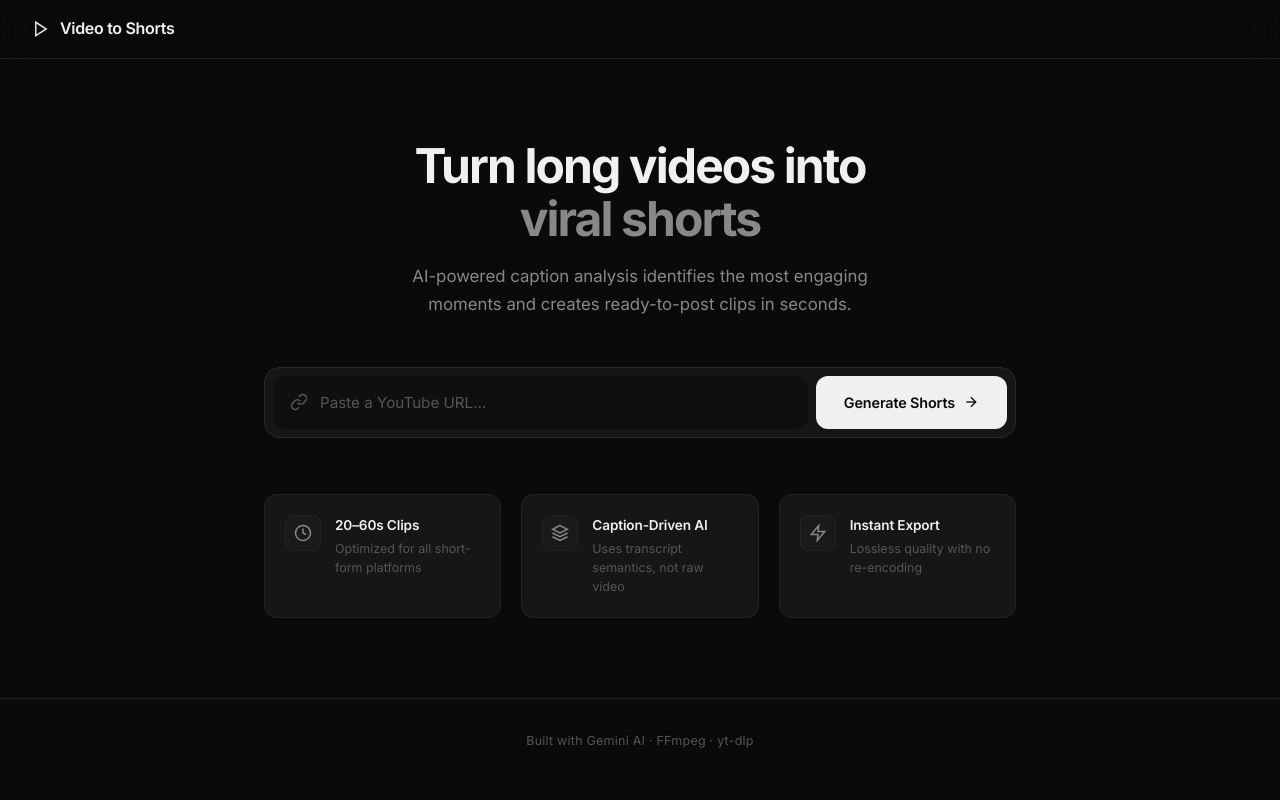
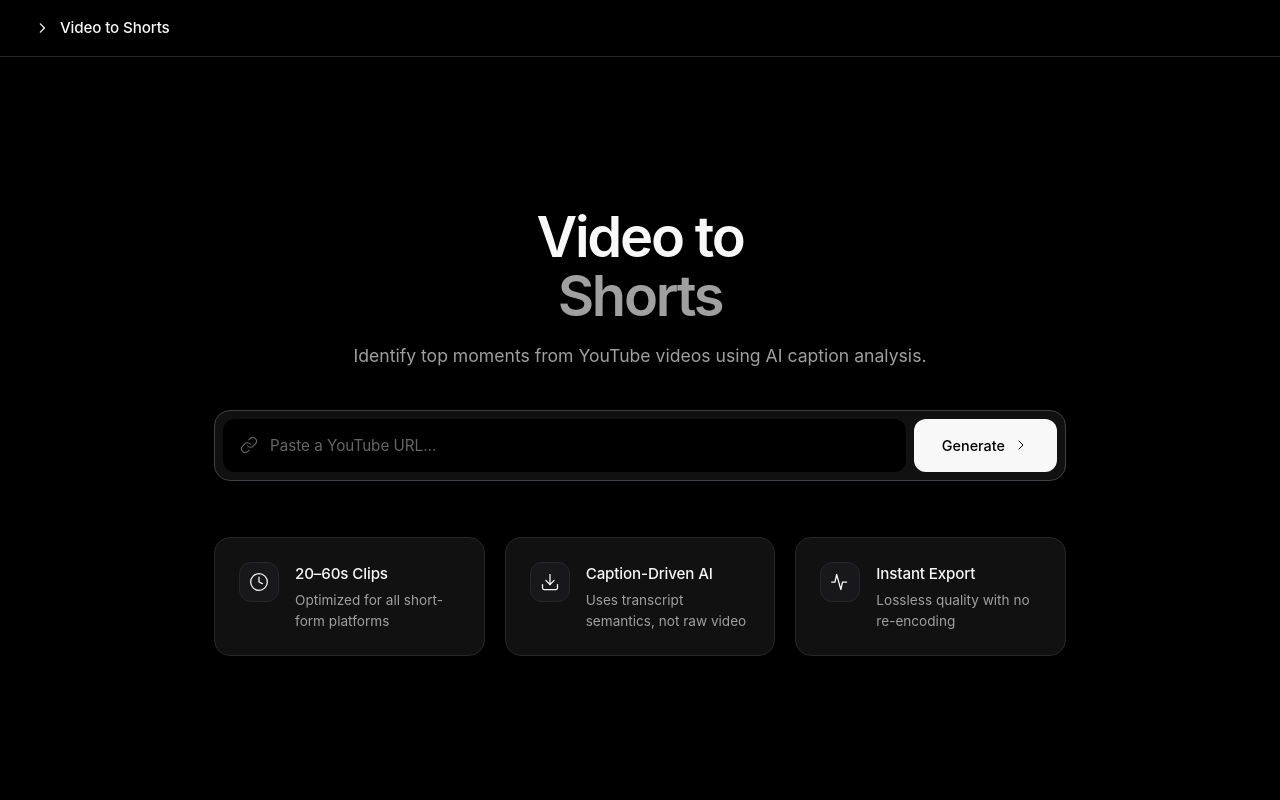
Before and after one commit to Deepender25/Video-to-Shorts, a Flask app: page / in a window 1280 px wide. Run offline with Flask 3, Linux system fonts and the light colour scheme.

Commit message:
feat: redesign web UI for professional SaaS look
- Adopt dark-mode Geist typography and crisp 1.5px icons

- Implement purely functional flat colors and borders

- Shift hero and section layouts to a centralized grid

- Refactor review section to display side-by-side without scrolling

- Remove tech stack footer text

```diff
--- a/static/css/style.css
+++ b/static/css/style.css
@@ -8,19 +8,41 @@
 }
 
 :root {
-    --bg-primary: #0a0a0a;
-    --bg-secondary: #111111;
-    --bg-card: #161616;
-    --bg-elevated: #1a1a1a;
-    --bg-input: #0f0f0f;
+    --bg-primary: #000000;
+    --bg-secondary: #0a0a0a;
+    --bg-card: #111111;
+    --bg-elevated: #18181b;
+    --bg-input: #000000;
 
-    --border-subtle: #222222;
-    --border-default: #2a2a2a;
-    --border-focus: #404040;
+    --border-subtle: #27272a;
+    --border-default: #3f3f46;
+    --border-focus: #71717a;
 
-    --text-primary: #f0f0f0;
-    --text-secondary: #888888;
-    --text-muted: #555555;
+    --text-primary: #fafafa;
+    --text-secondary: #a1a1aa;
+    --text-muted: #52525b;
+
+    --accent: #e4e4e7;
+    --accent-hover: #ffffff;
+
+    --success: #10b981;
+    --error: #ef4444;
+    --warning: #f59e0b;
+
+    --radius-sm: 4px;
+    --radius-md: 6px;
+    --radius-lg: 12px;
+    --radius-xl: 16px;
+
+    --font: 'Geist', -apple-system, BlinkMacSystemFont, 'Segoe UI', sans-serif;
+    --font-mono: 'Geist Mono', 'SF Mono', 'Fira Code', monospace;
+
+    --transition: 0.15s cubic-bezier(0.4, 0, 0.2, 1);
+
+    /* Overrides for a different theme or specific elements */
+    --text-primary: #f8f8f8;
+    --text-secondary: #a0a0a0;
+    --text-muted: #666666;
 
     --accent: #e0e0e0;
     --accent-hover: #ffffff;
@@ -34,9 +56,13 @@
     --radius-lg: 16px;
     --radius-xl: 20px;
 
-    --font: 'Inter', -apple-system, BlinkMacSystemFont, 'Segoe UI', sans-serif;
+    --font: 'Inter',
+        -apple-system,
+        BlinkMacSystemFont,
+        'Segoe UI',
+        sans-serif;
 
-    --transition: 0.2s cubic-bezier(0.4, 0, 0.2, 1);
+    --transition: 0.3s cubic-bezier(0.4, 0, 0.2, 1);
 }
 
 html {
@@ -52,6 +78,8 @@ body {
     min-height: 100vh;
     -webkit-font-smoothing: antialiased;
     -moz-osx-font-smoothing: grayscale;
+    display: flex;
+    flex-direction: column;
 }
 
 /* ── Navigation ──────────────────────────────────── */
@@ -62,47 +90,55 @@ body {
     right: 0;
     z-index: 100;
     padding: 16px 32px;
-    background: rgba(10, 10, 10, 0.8);
-    backdrop-filter: blur(20px);
-    -webkit-backdrop-filter: blur(20px);
+    background: rgba(0, 0, 0, 0.8);
+    backdrop-filter: blur(12px);
+    -webkit-backdrop-filter: blur(12px);
     border-bottom: 1px solid var(--border-subtle);
 }
 
 .nav-brand {
     display: flex;
     align-items: center;
-    gap: 10px;
-    font-weight: 600;
-    font-size: 1rem;
-    letter-spacing: -0.02em;
+    gap: 8px;
+    font-weight: 500;
+    font-size: 0.95rem;
+    letter-spacing: -0.01em;
     color: var(--text-primary);
 }
 
 .nav-icon {
-    width: 18px;
-    height: 18px;
-    color: var(--accent);
+    width: 20px;
+    height: 20px;
 }
 
 /* ── Container ───────────────────────────────────── */
 .container {
-    max-width: 800px;
+    max-width: 900px;
+    width: 100%;
     margin: 0 auto;
-    padding: 0 24px;
+    padding: 64px 24px 0;
+    flex: 1;
+    display: flex;
+    flex-direction: column;
+    justify-content: center;
 }
 
 /* ── Hero ─────────────────────────────────────────── */
 .hero {
-    padding-top: 140px;
-    padding-bottom: 80px;
+    padding: 40px 0;
     text-align: center;
 }
 
+.hero-content {
+    max-width: 600px;
+    margin: 0 auto 40px;
+}
+
 .hero h1 {
-    font-size: 3rem;
-    font-weight: 700;
+    font-size: 3.5rem;
+    font-weight: 600;
     letter-spacing: -0.04em;
-    line-height: 1.1;
+    line-height: 1.05;
     margin-bottom: 16px;
     color: var(--text-primary);
 }
@@ -112,12 +148,10 @@ body {
 }
 
 .hero-sub {
-    font-size: 1.05rem;
+    font-size: 1.1rem;
     color: var(--text-secondary);
-    max-width: 520px;
-    margin: 0 auto 48px;
     font-weight: 400;
-    line-height: 1.7;
+    line-height: 1.6;
 }
 
 /* ── Input Card ──────────────────────────────────── */
@@ -186,20 +220,18 @@ body {
     border-radius: var(--radius-md);
     font-family: var(--font);
     font-size: 0.9rem;
-    font-weight: 600;
+    font-weight: 500;
     cursor: pointer;
     white-space: nowrap;
-    transition: all var(--transition);
-    letter-spacing: -0.01em;
+    transition: background var(--transition);
 }
 
 .btn-primary:hover {
-    opacity: 0.9;
-    transform: translateY(-1px);
+    background: var(--text-secondary);
 }
 
 .btn-primary:active {
-    transform: translateY(0);
+    transform: scale(0.98);
 }
 
 .btn-primary:disabled {
@@ -249,53 +281,53 @@ body {
 .feature {
     display: flex;
     align-items: flex-start;
-    gap: 14px;
-    padding: 20px;
+    gap: 16px;
+    padding: 24px;
     background: var(--bg-card);
     border: 1px solid var(--border-subtle);
-    border-radius: var(--radius-md);
+    border-radius: var(--radius-lg);
     text-align: left;
     transition: border-color var(--transition);
 }
 
 .feature:hover {
-    border-color: var(--border-default);
+    border-color: var(--border-focus);
 }
 
 .feature-icon {
     flex-shrink: 0;
-    width: 36px;
-    height: 36px;
+    width: 40px;
+    height: 40px;
     display: flex;
     align-items: center;
     justify-content: center;
     background: var(--bg-elevated);
-    border-radius: var(--radius-sm);
+    border-radius: var(--radius-md);
     border: 1px solid var(--border-subtle);
 }
 
 .feature-icon svg {
-    width: 18px;
-    height: 18px;
-    color: var(--text-secondary);
+    width: 20px;
+    height: 20px;
+    color: var(--text-primary);
 }
 
 .feature h3 {
-    font-size: 0.85rem;
-    font-weight: 600;
+    font-size: 0.95rem;
+    font-weight: 500;
     margin-bottom: 4px;
     letter-spacing: -0.01em;
 }
 
 .feature p {
-    font-size: 0.78rem;
-    color: var(--text-muted);
+    font-size: 0.85rem;
+    color: var(--text-secondary);
     line-height: 1.5;
 }
 
 /* ── Progress Section ────────────────────────────── */
 .progress-section {
-    padding: 60px 0;
+    padding: 40px 0;
 }
 
 .progress-card {
@@ -726,20 +767,35 @@ body {
     margin-right: auto;
 }
 
-/* ── Footer ──────────────────────────────────────── */
-.footer {
-    text-align: center;
-    padding: 32px 24px;
-    border-top: 1px solid var(--border-subtle);
+/* ── Utilities ───────────────────────────────────── */
+section {
+    transition: opacity 0.2s cubic-bezier(0.4, 0, 0.2, 1), transform 0.2s cubic-bezier(0.4, 0, 0.2, 1);
+    opacity: 1;
+    transform: translateY(0);
 }
 
-.footer p {
-    font-size: 0.78rem;
-    color: var(--text-muted);
-    letter-spacing: 0.02em;
+.section-exit {
+    opacity: 0 !important;
+    transform: translateY(-5px) !important;
+    pointer-events: none;
 }
 
-/* ── Utilities ───────────────────────────────────── */
+.section-enter {
+    animation: customFadeInUp 0.3s cubic-bezier(0.16, 1, 0.3, 1) forwards;
+}
+
+@keyframes customFadeInUp {
+    from {
+        opacity: 0;
+        transform: translateY(10px);
+    }
+
+    to {
+        opacity: 1;
+        transform: translateY(0);
+    }
+}
+
 .hidden {
     display: none !important;
 }
--- a/static/js/app.js
+++ b/static/js/app.js
@@ -51,11 +51,31 @@ function updateSteps(currentStatus) {
 
 // ── Show/Hide Sections ──────────────────────────────
 function showSection(section) {
-    [heroSection, progressSection, reviewSection, resultsSection, errorSection].forEach(s => {
-        s.classList.add('hidden');
-    });
-    section.classList.remove('hidden');
-    section.scrollIntoView({ behavior: 'smooth', block: 'start' });
+    const sections = [heroSection, progressSection, reviewSection, resultsSection, errorSection];
+    const activeSection = sections.find(s => !s.classList.contains('hidden') && s !== section);
+
+    if (activeSection) {
+        activeSection.classList.add('section-exit');
+        setTimeout(() => {
+            activeSection.classList.add('hidden');
+            activeSection.classList.remove('section-exit');
+
+            section.classList.remove('hidden');
+            section.classList.add('section-enter');
+            setTimeout(() => section.classList.remove('section-enter'), 250);
+            section.scrollIntoView({ behavior: 'smooth', block: 'start' });
+        }, 150);
+    } else {
+        sections.forEach(s => {
+            if (s !== section) s.classList.add('hidden');
+        });
+        section.classList.remove('hidden');
+        if (!section.classList.contains('section-enter')) {
+            section.classList.add('section-enter');
+            setTimeout(() => section.classList.remove('section-enter'), 250);
+        }
+        section.scrollIntoView({ behavior: 'smooth', block: 'start' });
+    }
 }
 
 function resetToHero() {
@@ -256,7 +276,7 @@ function showResults(data, jobId) {
                 ${clip.hook ? `<div class="clip-hook">"${escapeHtml(clip.hook)}"</div>` : ''}
                 <div class="clip-meta">
                     <span>
-                        <svg viewBox="0 0 24 24" fill="none" stroke="currentColor" stroke-width="2" width="12" height="12">
+                        <svg viewBox="0 0 24 24" fill="none" stroke="currentColor" stroke-width="1.5" stroke-linecap="round" stroke-linejoin="round" width="14" height="14">
                             <circle cx="12" cy="12" r="10"/>
                             <polyline points="12 6 12 12 16 14"/>
                         </svg>
@@ -267,7 +287,7 @@ function showResults(data, jobId) {
             </div>
             <div class="clip-actions">
                 <a href="/api/download/${jobId}/${clip.filename}" class="btn-download" download>
-                    <svg viewBox="0 0 24 24" fill="none" stroke="currentColor" stroke-width="2">
+                    <svg viewBox="0 0 24 24" fill="none" stroke="currentColor" stroke-width="1.5" stroke-linecap="round" stroke-linejoin="round">
                         <path d="M21 15v4a2 2 0 0 1-2 2H5a2 2 0 0 1-2-2v-4"/>
                         <polyline points="7 10 12 15 17 10"/>
                         <line x1="12" y1="15" x2="12" y2="3"/>
--- a/templates/index.html
+++ b/templates/index.html
@@ -4,12 +4,14 @@
 <head>
     <meta charset="UTF-8">
     <meta name="viewport" content="width=device-width, initial-scale=1.0">
-    <title>Video to Shorts — AI Clip Generator</title>
+    <title>Video to Shorts</title>
     <meta name="description"
         content="Convert long YouTube videos into viral short-form clips using AI-powered caption analysis.">
     <link rel="preconnect" href="https://fonts.googleapis.com">
     <link rel="preconnect" href="https://fonts.gstatic.com" crossorigin>
-    <link href="https://fonts.googleapis.com/css2?family=Inter:wght@300;400;500;600;700&display=swap" rel="stylesheet">
+    <link
+        href="https://fonts.googleapis.com/css2?family=Geist:wght@300;400;500;600&family=Geist+Mono:wght@400;500&display=swap"
+        rel="stylesheet">
     <link rel="stylesheet" href="/static/css/style.css">
 </head>
 
@@ -17,8 +19,9 @@
     <!-- Navigation -->
     <nav class="nav">
         <div class="nav-brand">
-            <svg class="nav-icon" viewBox="0 0 24 24" fill="none" stroke="currentColor" stroke-width="2">
-                <polygon points="5 3 19 12 5 21 5 3" />
+            <svg viewBox="0 0 24 24" fill="none" stroke="currentColor" stroke-width="1.5" stroke-linecap="round"
+                stroke-linejoin="round" class="nav-icon">
+                <path d="m10 17 5-5-5-5" />
             </svg>
             <span>Video to Shorts</span>
         </div>
@@ -27,9 +30,10 @@
     <main class="container">
         <!-- Hero Section -->
         <section class="hero" id="hero">
-            <h1>Turn long videos into<br><span class="text-accent">viral shorts</span></h1>
-            <p class="hero-sub">AI-powered caption analysis identifies the most engaging moments and creates
-                ready-to-post clips in seconds.</p>
+            <div class="hero-content">
+                <h1>Video to<br><span class="text-accent">Shorts</span></h1>
+                <p class="hero-sub">Identify top moments from YouTube videos using AI caption analysis.</p>
+            </div>
 
             <!-- Input Card -->
             <div class="input-card">
@@ -45,11 +49,10 @@
                                 spellcheck="false">
                         </div>
                         <button type="submit" id="submitBtn" class="btn-primary">
-                            <span class="btn-text">Generate Shorts</span>
+                            <span class="btn-text">Generate</span>
                             <svg class="btn-icon" viewBox="0 0 24 24" fill="none" stroke="currentColor"
-                                stroke-width="2">
-                                <line x1="5" y1="12" x2="19" y2="12" />
-                                <polyline points="12 5 19 12 12 19" />
+                                stroke-width="1.5" stroke-linecap="round" stroke-linejoin="round">
+                                <path d="m9 18 6-6-6-6" />
                             </svg>
                         </button>
                     </div>
@@ -211,11 +219,12 @@
             </div>
             <div class="results-actions">
                 <button class="btn-secondary" id="newVideoBtn">
-                    <svg viewBox="0 0 24 24" fill="none" stroke="currentColor" stroke-width="2">
-                        <line x1="12" y1="5" x2="12" y2="19" />
-                        <line x1="5" y1="12" x2="19" y2="12" />
+                    <svg viewBox="0 0 24 24" fill="none" stroke="currentColor" stroke-width="1.5" stroke-linecap="round"
+                        stroke-linejoin="round">
+                        <path d="M3 12a9 9 0 1 0 9-9 9.75 9.75 0 0 0-6.74 2.74L3 8" />
+                        <path d="M3 3v5h5" />
                     </svg>
-                    Process Another Video
+                    New Video
                 </button>
             </div>
         </section>
@@ -235,9 +245,6 @@
         </section>
     </main>
 
-    <footer class="footer">
-        <p>Built with Gemini AI · FFmpeg · yt-dlp</p>
-    </footer>
 
     <script src="/static/js/app.js"></script>
 </body>
```
Also changed, not shown: other parts of static/css/style.css (+61 -52 lines), other parts of templates/index.html (+31 -25 lines). Lines whose indentation alone changed are shown as unchanged.
